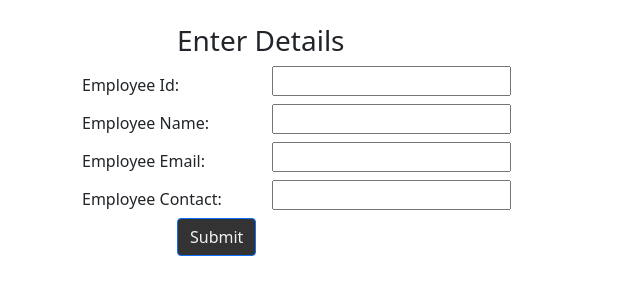
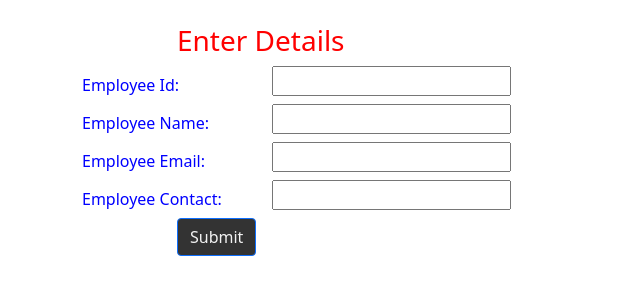
Before and after one commit to sabarinathem/crud-application, a Django app: page / in a window 1280 px wide. Shown: the part 44-344 px from the top of the page, without its empty margins (0-640 px from the left). Run offline with Django 3.2, Linux system fonts and the light colour scheme; a user stored in the database is signed in.

Commit message:
add color in index.html

```diff
--- a/employee/templates/employee/index.html
+++ b/employee/templates/employee/index.html
@@ -11,6 +11,7 @@
     <link href="https://cdn.jsdelivr.net/npm/bootstrap@5.0.0-beta2/dist/css/bootstrap.min.css" rel="stylesheet" integrity="sha384-BmbxuPwQa2lc/FVzBcNJ7UAyJxM6wuqIj61tLrc4wSX0szH/Ev+nYRRuWlolflfl" crossorigin="anonymous">
 
 </head>
+
 <body>
   {% block content %}
 <form method="POST"  action="{% url 'employee:emp' %}">
@@ -20,29 +21,29 @@
     <div class="form-group row">
     <label class="col-lg-1 col-form-label"></label>
     <div class="col-lg-4">
-    <h3>Enter Details</h3>
+    <h3 style="color: red;">Enter Details</h3>
     </div>
   </div>
     <div class="form-group row">
-    <label class="col-lg-2 col-form-label">Employee Id:</label>
+    <label class="col-lg-2 col-form-label" style="color: blue;">Employee Id:</label>
     <div class="col-lg-4">
       {{ form.eid }}
     </div>
   </div>
   <div class="form-group row">
-    <label class="col-lg-2 col-form-label">Employee Name:</label>
+    <label class="col-lg-2 col-form-label" style="color: blue;">Employee Name:</label>
     <div class="col-lg-4">
       {{ form.ename }}
     </div>
   </div>
     <div class="form-group row">
-    <label class="col-lg-2 col-form-label">Employee Email:</label>
+    <label class="col-lg-2 col-form-label" style="color: blue;">Employee Email:</label>
     <div class="col-lg-4">
       {{ form.eemail }}
     </div>
   </div>
     <div class="form-group row">
-    <label class="col-lg-2 col-form-label">Employee Contact:</label>
+    <label class="col-lg-2 col-form-label" style="color: blue;">Employee Contact:</label>
     <div class="col-lg-4">
       {{ form.econtact }}
     </div>
```
Also changed, not shown: db.sqlite3.
